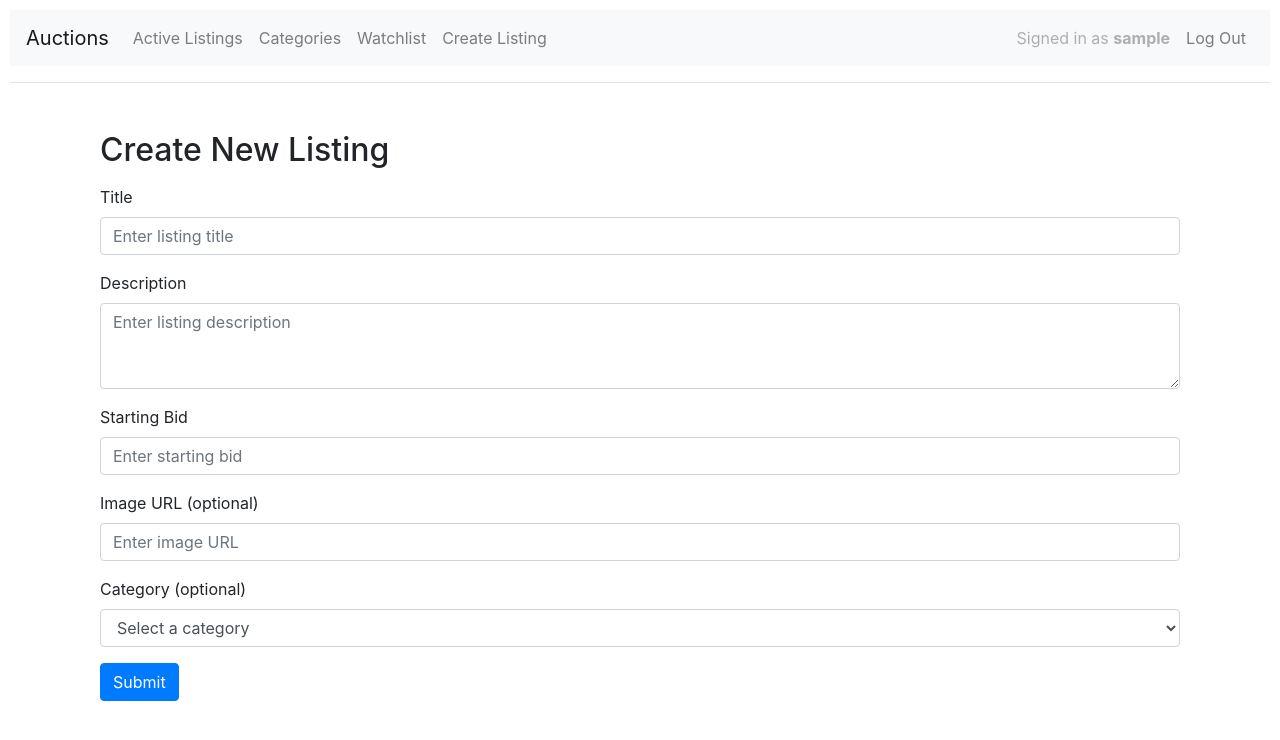
After one commit to jocelynrem/cs50_commerce, a Django app: page /listings/create/ in a window 1280 px wide. The commit adds this page. Shown: the top 740 px of the page. Run offline with Django 3.2, Linux system fonts and the light colour scheme; the visitor is signed in with stand-in values (Sample User, id 1); data that the repository does not hold is empty; some libraries are stand-ins or nearby versions.

Commit message:
watchlist and categories work

```diff
--- a/auctions/models.py
+++ b/auctions/models.py
@@ -9,13 +9,19 @@ class User(AbstractUser):
     def __str__(self):
         return f"{self.username} ({self.email})"
 
+class Category(models.Model):
+    name = models.CharField(max_length=64, unique=True)
+
+    def __str__(self):
+        return self.name
+
 
 class Listing(models.Model):
     title = models.CharField(max_length=64)
     description = models.TextField()
     starting_bid = models.DecimalField(max_digits=10, decimal_places=2)
     image = models.URLField(blank=True)
-    category = models.CharField(max_length=64, blank=True)
+    category = models.ForeignKey(Category, on_delete=models.SET_NULL, null=True, blank=True, related_name="listings")
     user = models.ForeignKey(User, on_delete=models.CASCADE, related_name="listings")
     date = models.DateTimeField(auto_now_add=True)
     active = models.BooleanField(default=True)
--- a/auctions/templates/auctions/layout.html
+++ b/auctions/templates/auctions/layout.html
@@ -26,6 +26,11 @@
             <div class="collapse navbar-collapse" id="navbarNavAltMarkup">
                 <div class="navbar-nav">
                     <a class="nav-item nav-link" href="{% url 'index' %}">Active Listings</a>
+                    <a class="nav-item nav-link" href="{% url 'listings:category_list' %}">Categories</a>
+                    {% if user.is_authenticated %}
+                        <a class="nav-item nav-link" href="{% url 'listings:watchlist' %}">Watchlist</a>
+                        <a class="nav-item nav-link" href="{% url 'listings:create_listing' %}">Create Listing</a>
+                    {% endif %}
                 </div>
                 <!-- Authentication Links -->
                 <div class="navbar-nav ml-auto">
--- a/listings/forms.py
+++ b/listings/forms.py
@@ -1,5 +1,5 @@
 from django import forms
-from auctions.models import Bid, Listing, Comment
+from auctions.models import Bid, Listing, Comment, Category
 
 
 class BidForm(forms.ModelForm):
@@ -37,3 +37,22 @@ class CommentForm(forms.ModelForm):
         model = Comment
         fields = ['comment']
         labels = {'comment': 'Leave a comment'}
+
+
+CATEGORY_CHOICES = [
+    ('fashion', 'Fashion'),
+    ('toys', 'Toys'),
+    ('electronics', 'Electronics'),
+    ('home', 'Home'),
+    ('baby', 'Baby'),
+    ('auto', 'Auto'),
+    ('other', 'Other'),
+    # Add more as needed
+]
+
+class ListingForm(forms.ModelForm):
+    category = forms.ModelChoiceField(queryset=Category.objects.all(), required=False, empty_label="Choose a category")
+
+    class Meta:
+        model = Listing
+        fields = ['title', 'description', 'starting_bid', 'image', 'category']
--- /dev/null
+++ b/listings/templates/listings/create_listing.html
@@ -0,0 +1,62 @@
+{% extends "auctions/layout.html" %}
+{% block title %}Create New Listing{% endblock %}
+{% block body %}
+    <div class="container mt-5">
+        <h2>Create New Listing</h2>
+        <form method="post" class="mt-3">
+            {% csrf_token %}
+            <div class="form-group">
+                <label for="id_title">Title</label>
+                <input type="text"
+                       class="form-control"
+                       id="id_title"
+                       name="title"
+                       placeholder="Enter listing title"
+                       value="{{ form.title.value|default_if_none:"" }}">
+                {% if form.title.errors %}<div class="invalid-feedback d-block">{{ form.title.errors }}</div>{% endif %}
+            </div>
+            <div class="form-group">
+                <label for="id_description">Description</label>
+                <textarea class="form-control"
+                          id="id_description"
+                          name="description"
+                          rows="3"
+                          placeholder="Enter listing description">{{ form.description.value|default_if_none:""  }}</textarea>
+                {% if form.description.errors %}<div class="invalid-feedback d-block">{{ form.description.errors }}</div>{% endif %}
+            </div>
+            <div class="form-group">
+                <label for="id_starting_bid">Starting Bid</label>
+                <input type="text"
+                       class="form-control"
+                       id="id_starting_bid"
+                       name="starting_bid"
+                       placeholder="Enter starting bid"
+                       value="{{ form.starting_bid.value|default_if_none:"" }}">
+                {% if form.starting_bid.errors %}<div class="invalid-feedback d-block">{{ form.starting_bid.errors }}</div>{% endif %}
+            </div>
+            <div class="form-group">
+                <label for="id_image">Image URL (optional)</label>
+                <input type="url"
+                       class="form-control"
+                       id="id_image"
+                       name="image"
+                       placeholder="Enter image URL"
+                       value="{{ form.image.value|default_if_none:"" }}">
+                {% if form.image.errors %}<div class="invalid-feedback d-block">{{ form.image.errors }}</div>{% endif %}
+            </div>
+            <div class="form-group">
+                <label for="id_category">Category (optional)</label>
+                <select class="form-control" id="id_category" name="category">
+                    <option value="">Select a category</option>
+                    <!-- Dynamically populate categories or hardcode as needed -->
+                    {% for category in form.category.field.choices %}
+                        <option value="{{ category.0 }}"
+                                {% if form.category.value == category.0 %}selected{% endif %}>{{ category.1 }}</option>
+                    {% endfor %}
+                </select>
+                {% if form.category.errors %}<div class="invalid-feedback d-block">{{ form.category.errors }}</div>{% endif %}
+            </div>
+            <button type="submit" class="btn btn-primary">Submit</button>
+        </form>
+    </div>
+{% endblock %}
--- a/listings/urls.py
+++ b/listings/urls.py
@@ -6,9 +6,11 @@ app_name = "listings"
 
 urlpatterns = [
     path("listings", views.listings, name="index"),
-    path("create", views.create, name="create"),
+    path('create/', views.create_listing, name='create_listing'),
     path("<int:listing_id>", views.listing_detail, name="listing_detail"),
     path("watchlist", views.watchlist, name="watchlist"),
-    path("categories", views.categories, name="categories"),
+    path('toggle_watchlist/<int:listing_id>/', views.toggle_watchlist, name='toggle_watchlist'),
     path("<int:listing_id>/close", views.close_auction, name="close_auction"),
+    path('categories/', views.category_list, name='category_list'),
+    path('categories/<int:category_id>/', views.listings_by_category, name='listings_by_category'),
 ]
--- a/listings/views.py
+++ b/listings/views.py
@@ -1,10 +1,12 @@
 from django.shortcuts import render, get_object_or_404, redirect
 from django.contrib.auth.decorators import login_required
 from django.contrib import messages
-from .forms import BidForm, CommentForm
+from .forms import BidForm, CommentForm, ListingForm
+from django.http import HttpResponseRedirect
+from django.urls import reverse
 
 
-from auctions.models import Listing, User, Comment, Bid
+from auctions.models import Listing, User, Comment, Bid, Category
 
 
 # Create your views here.
@@ -70,14 +72,47 @@ def listing_detail(request, listing_id):
 
 
 @login_required
-def create(request):
-    return render(request, "listings/create.html")
+def create_listing(request):
+    if request.method == 'POST':
+        form = ListingForm(request.POST)
+        if form.is_valid():
+            listing = form.save(commit=False)
+            listing.user = request.user  # Set the current user as the listing owner
+            listing.save()
+            messages.success(request, 'Your listing has been created successfully.')
+            return redirect('index')  # Adjust the redirect as needed
+    else:
+        form = ListingForm()
+    return render(request, 'listings/create_listing.html', {'form': form})
+
 
 
 @login_required
 def watchlist(request):
-    return render(request, "listings/watchlist.html")
+    user = request.user
+    watchlist_items = user.watchlist.all()  # Get all watchlist items for the user
+    return render(request, 'listings/watchlist.html', {'watchlist_items': watchlist_items})
 
 
-def categories(request):
-    return render(request, "listings/categories.html")
+@login_required
+def toggle_watchlist(request, listing_id):
+    listing = Listing.objects.get(pk=listing_id)
+    if listing.watchers.filter(pk=request.user.pk).exists():
+        listing.watchers.remove(request.user)
+    else:
+        listing.watchers.add(request.user)
+
+    # Use the namespaced URL name
+    return HttpResponseRedirect(reverse('listings:listing_detail', args=[listing_id]))
+
+
+
+def category_list(request):
+    categories = Category.objects.all()
+    return render(request, "listings/category_list.html", {"categories": categories})
+
+
+def listings_by_category(request, category_id):
+    category = get_object_or_404(Category, pk=category_id)
+    listings = category.listings.filter(active=True)
+    return render(request, "listings/listings_by_category.html", {"category": category, "listings": listings})
```
Also changed, not shown: auctions/admin.py (+7 -1 lines), listings/templates/listings/category_list.html (added, +11 -0 lines), listings/templates/listings/listing_detail.html (+12 -1 lines), listings/templates/listings/listings_by_category.html (added, +36 -0 lines), listings/templates/listings/watchlist.html (added, +36 -0 lines), auctions/migrations/0001_initial.py, auctions/migrations/0002_listing_comments_user_watchlist.py (deleted), auctions/migrations/0003_alter_comments_id_alter_listing_id_alter_user_id.py (deleted), auctions/migrations/0004_rename_comments_comment.py (deleted), auctions/migrations/0005_bid.py (deleted).
